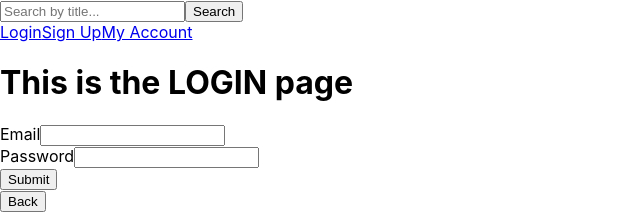
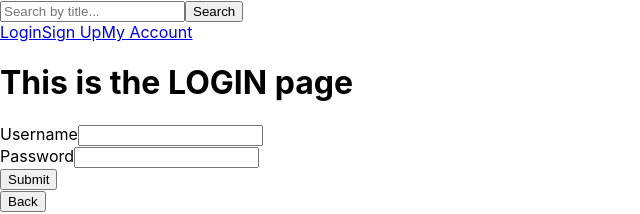
Before and after one commit to antrubbo/we_pick_frontend_new, a React (Create React App) app: page /login in a window 1280 px wide. Shown: the top 214 px of the page, without its empty margins (0-640 px from the left). Built offline with nearby package versions, Linux system fonts and the light colour scheme; no server answers.

Commit message:
signup works, working on login

```diff
--- a/src/pages/Login.js
+++ b/src/pages/Login.js
@@ -5,7 +5,7 @@ const API = process.env.REACT_APP_API_URL
 
 const Login = () => {
     const [user, setUser] = useState({
-        email: "",
+        username: "",
         password: ""
     })
     const [requestedUser, setRequestedUser] = useState({})
@@ -19,13 +19,12 @@ const Login = () => {
 
     const handleSubmit = (evt) => {
         evt.preventDefault()
-        fetch(`${API}/login`, {
-            method: "POST",
-            headers: {
-                "Content-Type": "application/json"
-            },
-            body: JSON.stringify(user)
-            })
+        fetch(`${API}/api/users?username=${user.username}`)
+            // method: "POST",
+            // headers: {
+            //     "Content-Type": "application/json"
+            // },
+            // body: JSON.stringify(user)
         .then(r => r.json())
         .then(user => {
             setRequestedUser(user)
@@ -39,8 +38,8 @@ const Login = () => {
         <div id="login">
             <h1>This is the LOGIN page</h1>
             <form onSubmit={handleSubmit}>
-                <label htmlFor="email">Email</label>
-                <input onChange={logInUserDetails} type="text" id="email" value={user.email}/>
+                <label htmlFor="username">Username</label>
+                <input onChange={logInUserDetails} type="text" id="username" value={user.username}/>
                 <br />
                 <label htmlFor="password">Password</label>
                 <input onChange={logInUserDetails} type="password" id="password" value={user.password}/>
--- a/src/pages/Signup.js
+++ b/src/pages/Signup.js
@@ -15,8 +15,9 @@ const Signup = () => {
     }
 
     const onFormSubmit = (evt) => {
+        // async/await?
         evt.preventDefault()
-        fetch(`${API}/register`, {
+        fetch(`${API}/api/users`, {
             method: "POST",
             headers: {
                 "Content-Type": "application/json"
```
